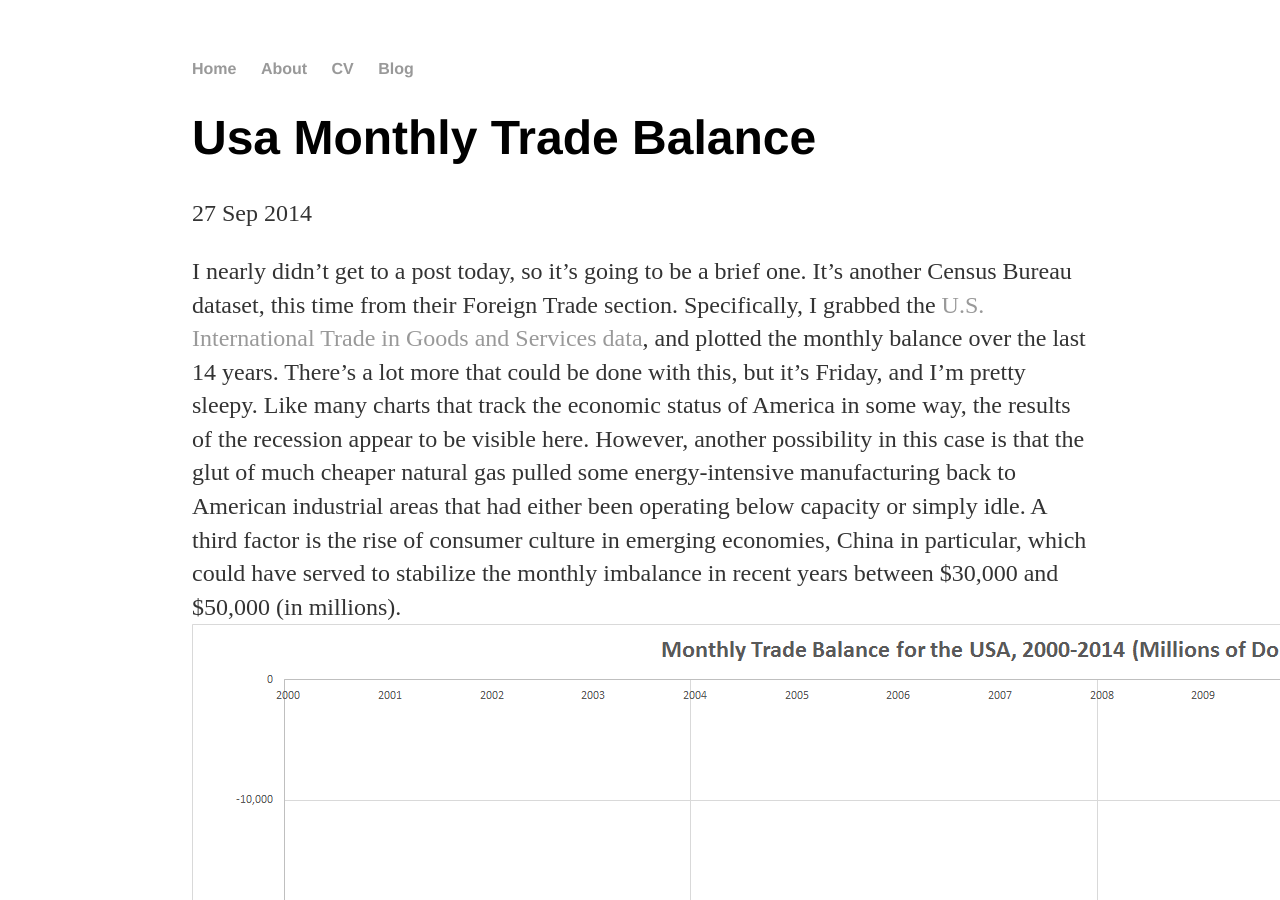
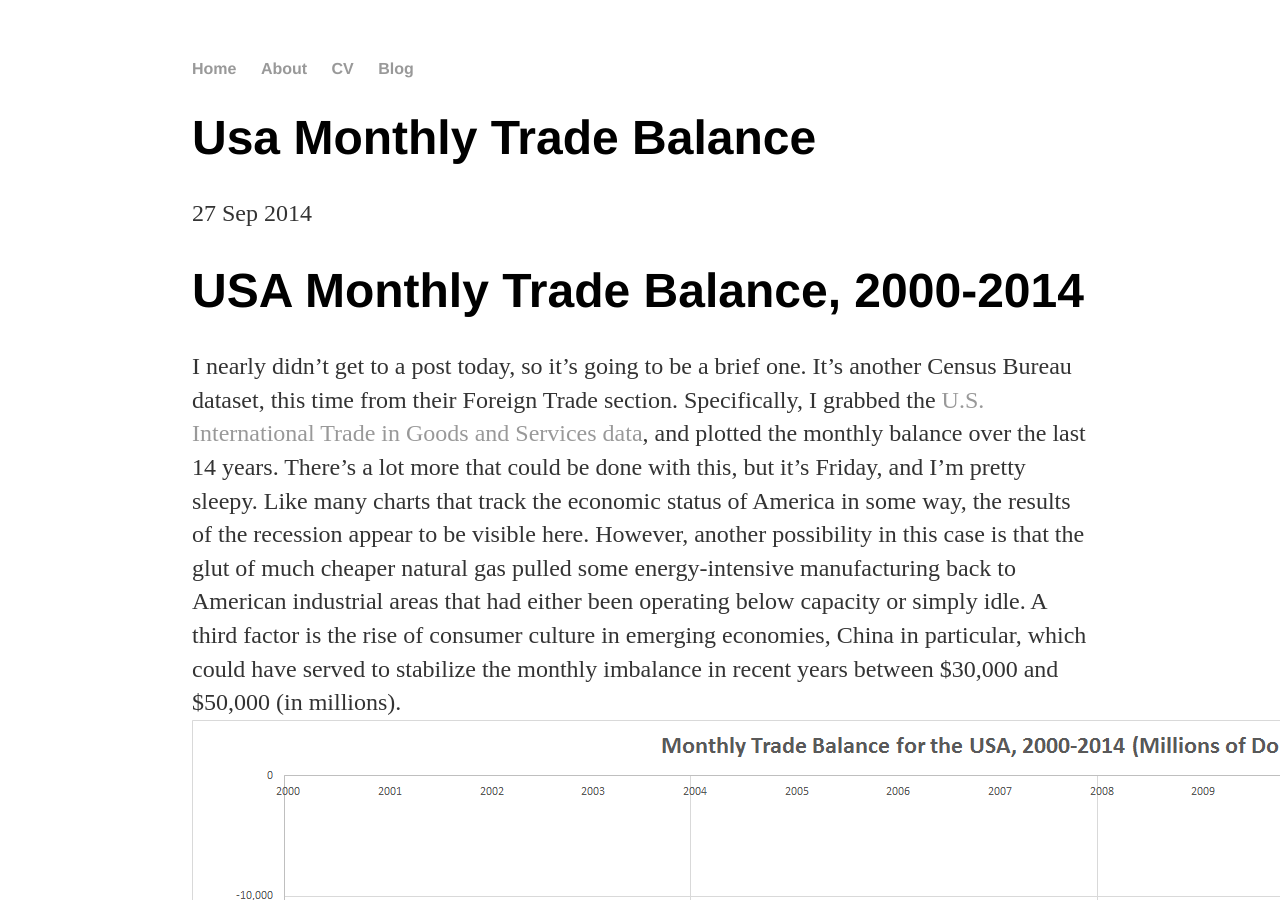
Before and after one commit to cwaldoch/cwaldoch.github.io, a Jekyll site: the page built from _posts/2014-09-27-usa-monthly-trade-balance.md, in a window 1280 px wide and 900 px high. Built offline with Jekyll 4.4.1, drawn with Linux system fonts in a browser that asks for light colours; our own code applies the rules of GitHub Pages for plain Markdown files.

Commit message:
Update 2014-09-27-usa-monthly-trade-balance.md

```diff
--- a/_posts/2014-09-27-usa-monthly-trade-balance.md
+++ b/_posts/2014-09-27-usa-monthly-trade-balance.md
@@ -1,2 +1,4 @@
+# USA Monthly Trade Balance, 2000-2014
+
 I nearly didn't get to a post today, so it's going to be a brief one. It's another Census Bureau dataset, this time from their Foreign Trade section. Specifically, I grabbed the [U.S. International Trade in Goods and Services data](http://www.census.gov/foreign-trade/statistics/historical/), and plotted the monthly balance over the last 14 years. There's a lot more that could be done with this, but it's Friday, and I'm pretty sleepy. Like many charts that track the economic status of America in some way, the results of the recession appear to be visible here. However, another possibility in this case is that the glut of much cheaper natural gas pulled some energy-intensive manufacturing back to American industrial areas that had either been operating below capacity or simply idle. A third factor is the rise of consumer culture in emerging economies, China in particular, which could have served to stabilize the monthly imbalance in recent years between $30,000 and $50,000 (in millions).
 ![](https://github.com/cwaldoch/cwaldoch.github.io/blob/master/_posts/monthly.png?raw=true)
```
